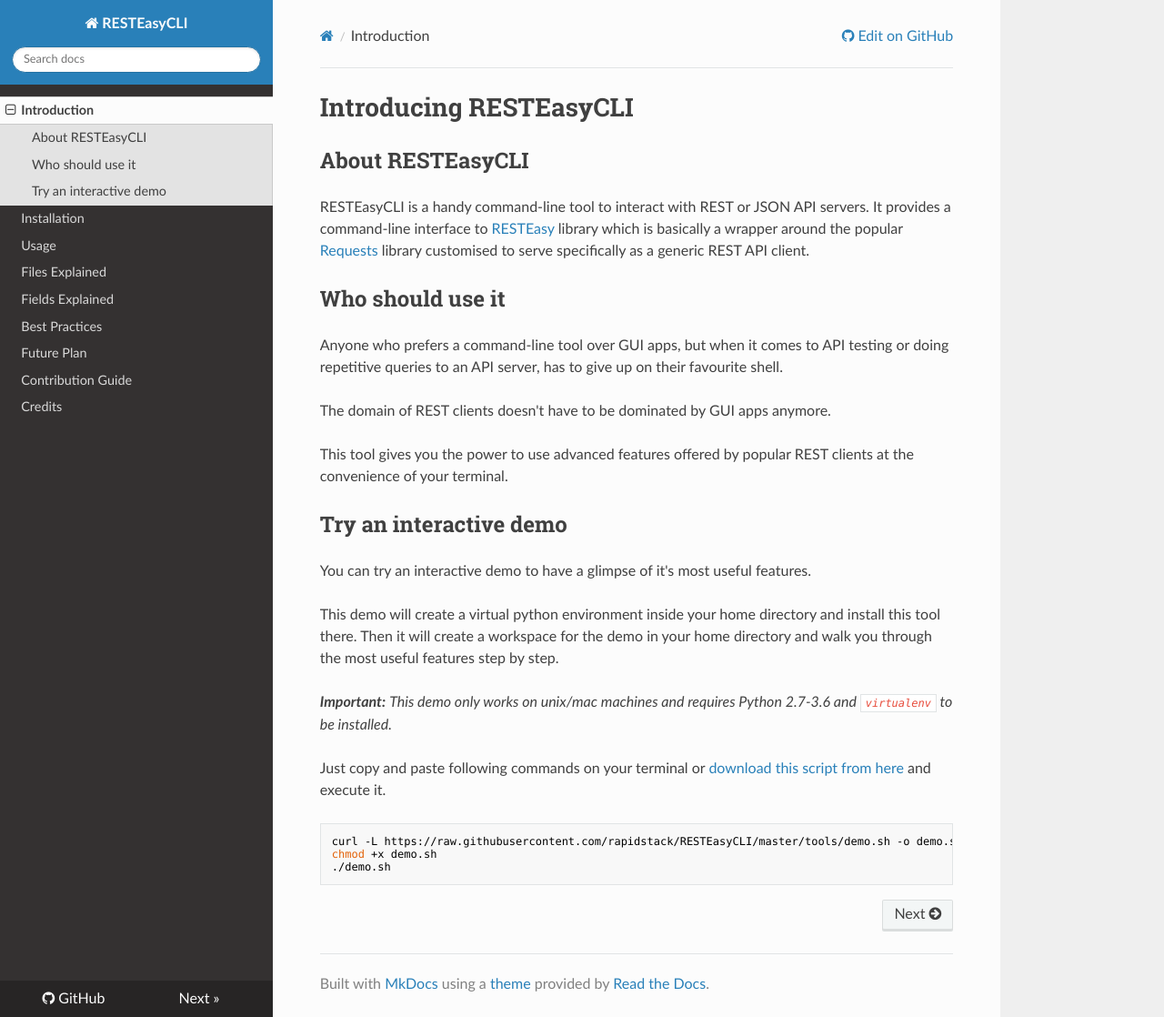
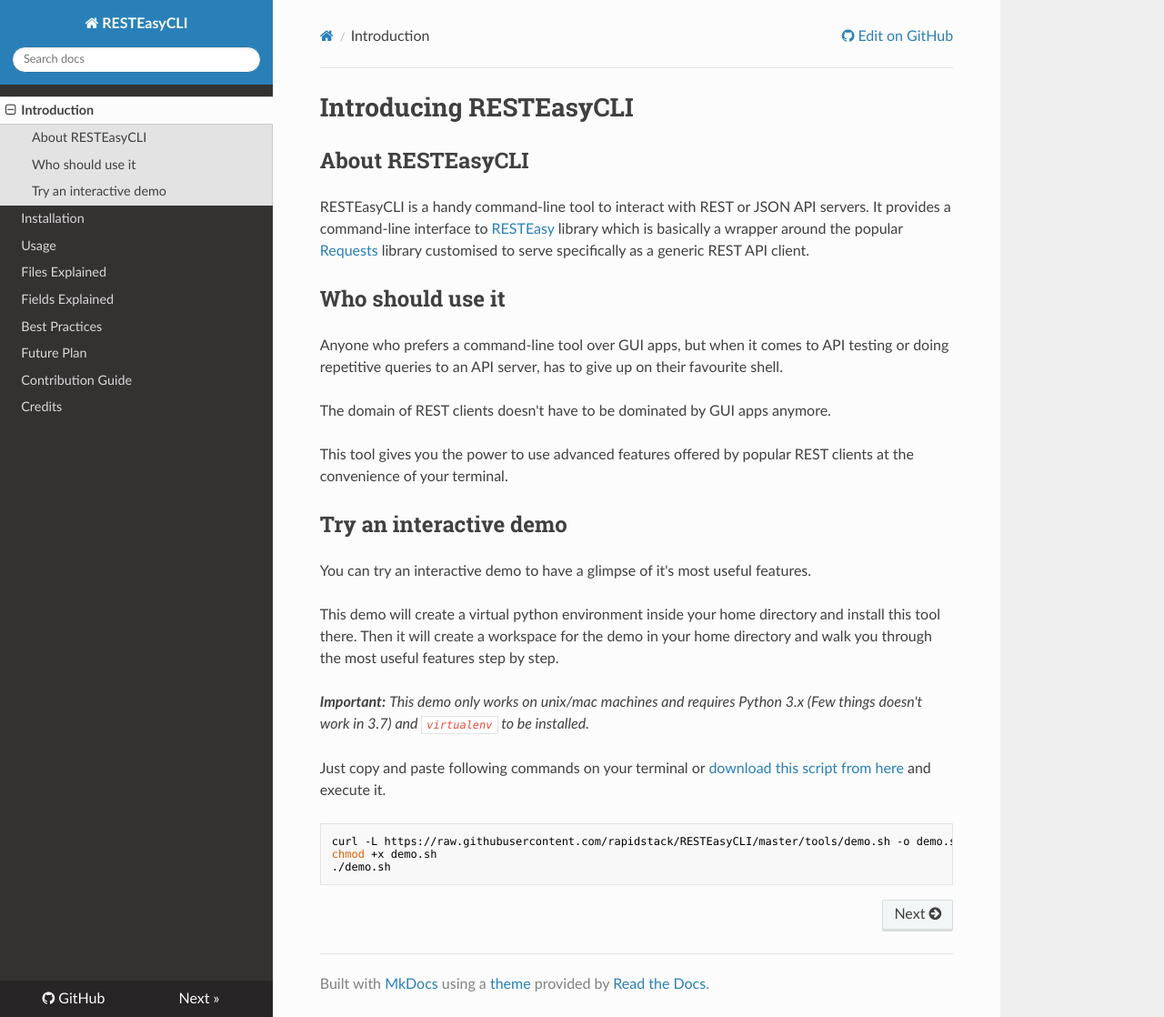
Before and after one commit to sayanarijit/RESTEasyCLI, an MkDocs documentation site: the page built from docs/index.md, in a window 1280 px wide and 1118 px high. Shown: the whole window at 91% size. Built offline with MkDocs 1.6.1, drawn with Linux system fonts in a browser that asks for light colours; nearby versions of some CDN libraries.

Commit message:
Update index md

```diff
--- a/docs/index.md
+++ b/docs/index.md
@@ -19,7 +19,7 @@ You can try an interactive demo to have a glimpse of it's most useful features.
 
 This demo will create a virtual python environment inside your home directory and install this tool there. Then it will create a workspace for the demo in your home directory and walk you through the most useful features step by step.
 
-***Important:*** *This demo only works on unix/mac machines and requires Python 2.7-3.6 and `virtualenv` to be installed.*
+***Important:*** *This demo only works on unix/mac machines and requires Python 3.x (Few things doesn't work in 3.7) and `virtualenv` to be installed.*
 
 Just copy and paste following commands on your terminal or [download this script from here](https://raw.githubusercontent.com/rapidstack/RESTEasyCLI/master/tools/demo.sh) and execute it.
 
```
